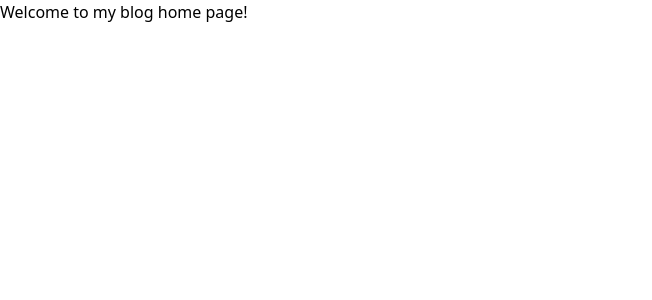
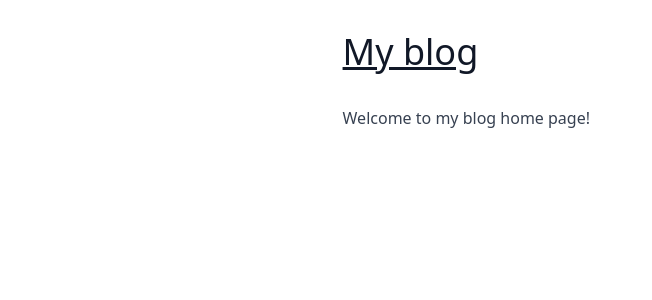
Before and after one commit to platformatic/tutorial-platformatic-auth0-nextjs, a Next.js app in the folder blog-frontend/: page / in a window 1280 px wide. Shown: the top 300 px of the page, without its empty margins (0-652 px from the left). Built offline with nearby package versions, Linux system fonts and the light colour scheme; no server answers.

Commit message:
[frontend] Create a layout component

```diff
--- /dev/null
+++ b/blog-frontend/src/components/layout.js
@@ -0,0 +1,29 @@
+import { useAuth0 } from '@auth0/auth0-react'
+import Link from 'next/link'
+
+export default function Layout({ children }) {
+  const { user, error, isAuthenticated, isLoading } = useAuth0()
+
+  const wrapperClasses = "prose max-width-xl mx-auto my-8"
+
+  if (isLoading) {
+    return <div className={wrapperClasses}><p>Loading ...</p></div>
+  }
+
+  if (error) {
+    return <div className={wrapperClasses}><p>Oops... {error.message}</p></div>
+  }
+
+  return (
+    <div className={wrapperClasses}>
+      <header>
+        <h1>
+          <Link href="/">My blog</Link>
+        </h1>
+      </header>
+      <main>
+        {children}
+      </main>
+    </div>
+  )
+}
--- a/blog-frontend/src/pages/_app.js
+++ b/blog-frontend/src/pages/_app.js
@@ -2,6 +2,8 @@ import '@/styles/globals.css'
 
 import { Auth0Provider } from '@auth0/auth0-react'
 import Router from 'next/router'
+
+import Layout from '@/components/layout'
 
 const onRedirectCallback = (appState) => {
   Router.replace(appState?.returnTo || '/');
@@ -19,7 +21,9 @@ export default function App({ Component, pageProps }) {
         scope: process.env.NEXT_PUBLIC_AUTH0_SCOPE
       }}
     >
-      <Component {...pageProps} />
+      <Layout>
+        <Component {...pageProps} />
+      </Layout>
     </Auth0Provider>
   )
 }
```
